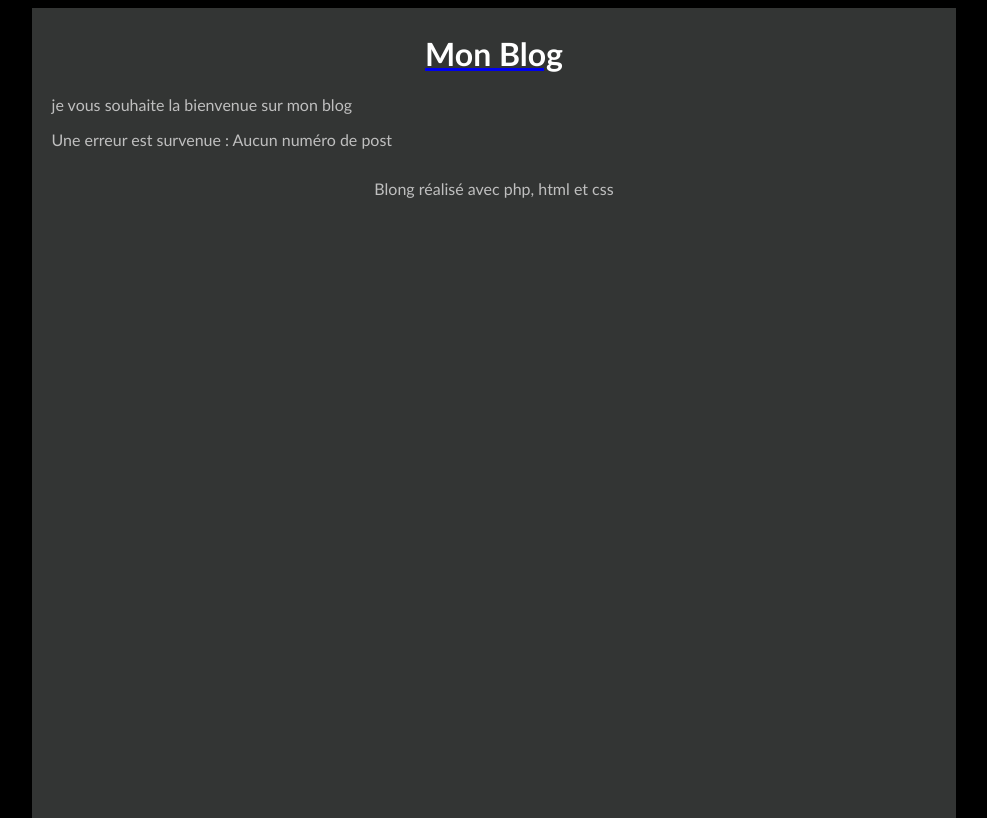
After one commit to pierredes/projet5_opc, a PHP site: page /post.php in a window 1280 px wide. The commit adds this page. Shown: the whole page, without its empty margins (146-1133 px from the left). Run offline with PHP 8.4, Linux system fonts and the light colour scheme.

Commit message:
Add files via upload
Add more information page

```diff
--- a/gabari.php
+++ b/gabari.php
@@ -12,7 +12,7 @@
                 <p>je vous souhaite la bienvenue sur mon blog</p>
             </header>
             <div id="contenu">
-                <?php $contenu ?>
+                <?= $contenu ?>
             </div>
             <footer id="piedBlog">
                 Blong réalisé avec php, html et css
--- a/modele.php
+++ b/modele.php
@@ -10,3 +10,20 @@ function connectionbdd(){
     $bdd = new PDO('mysql:host=localhost;dbname=projet5;charset=utf8', 'root', '', array(PDO::ATTR_ERRMODE => PDO::ERRMODE_EXCEPTION));
     return $bdd;
 }
+
+function detailspost($idpost){
+    $bdd = connectionbdd();
+    $post = $bdd->prepare('SELECT * FROM posts WHERE numero_post=?');
+    $post-> execute(array($idpost));
+    if($post->rowCount() == 1)
+        return $post->fetch();
+    else
+        throw new excption ("Aucun post ne correspond à l'identifiant $idpost");
+}
+
+function commentairedunpost($idpost){
+    $bdd = connectionbdd();
+    $commentaire = $bdd->prepare('SELECT * FROM commentaire INNER JOIN utilisateur ON commentaire.id_utilisateur = utilisateur.id WHERE numero_post = ? AND valider= "1" ');
+    $commentaire->execute(array($idpost));
+    return $commentaire;
+}
--- /dev/null
+++ b/post.php
@@ -0,0 +1,22 @@
+<?php
+
+require 'modele.php';
+
+try{
+    if(isset($_GET['numero_post'])){
+        $numero_post = intval($_GET['numero_post']);
+        if($numero_post != 0){
+            $post = detailspost($numero_post);
+            $commentaire = commentairedunpost($numero_post);
+            require 'vuepost.php';
+        }
+        else
+            throw new exception ('Numéro de post incorrect');
+    }
+    else
+        throw new exception ('Aucun numéro de post');
+}
+catch(exception $e){
+    $messageerreur = $e->getMessage();
+    require 'vueerreur.php';
+}
--- a/style.css
+++ b/style.css
@@ -41,3 +41,7 @@ h1 {
 #titreBlog, #piedBlog {
     text-align: center;
 }
+
+#titreReponse{
+    font-size: 100%;
+}
--- a/vueAccueil.php
+++ b/vueAccueil.php
@@ -4,7 +4,9 @@
 <?php foreach ($post as $posts): ?>
     <article>
         <header>
-            <h1 class="titreBillet"><?= $posts['titre'] ?> </h1>
+            <a href="<?= "post.php?numero_post=" .$posts['numero_post'] ?>">
+                <h1 class="titreBillet"><?= $posts['titre'] ?> </h1>
+            </a>
             <time><?= $posts['date_maj'] ?> </time>
         </header>
         <p><?= $posts['chapo'] ?></p>
```
Also changed, not shown: vuepost.php (added, +23 -0 lines).
